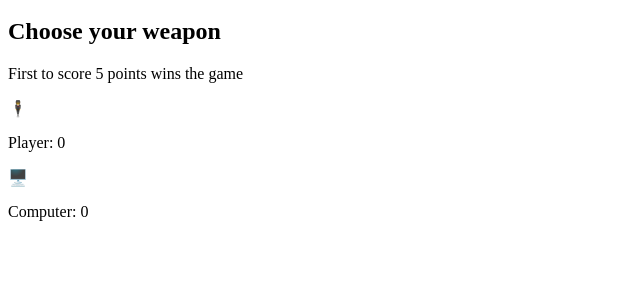
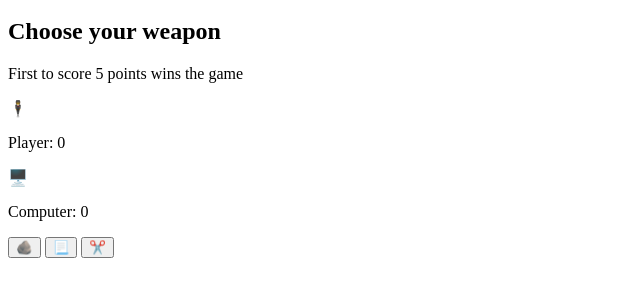
Before and after one commit to nathanrydel/top-rock-paper-scissors, a website with bundled scripts: page public/index.html in a window 1280 px wide. Shown: the part 28-324 px from the top of the page, without its empty margins (0-640 px from the left). Built offline with nearby package versions, Linux system fonts and the light colour scheme.

Commit message:
Game Controls Section

```diff
--- a/public/index.html
+++ b/public/index.html
@@ -36,7 +36,15 @@
     </section>
     <!-- GAME CONTROLS SECTION -->
     <section class="game-controls">
-
+      <button class="btn btn-square" id="rock-btn">
+        <span class="sign">🪨</span>
+      </button>
+      <button class="btn btn-square" id="paper-btn">
+        <span class="sign">📃</span>
+      </button>
+      <button class="btn btn-square" id="scissors-btn">
+        <span class="sign">✂️</span>
+      </button>
     </section>
   </main>
   <!-- FOOTER SECTION -->
```
